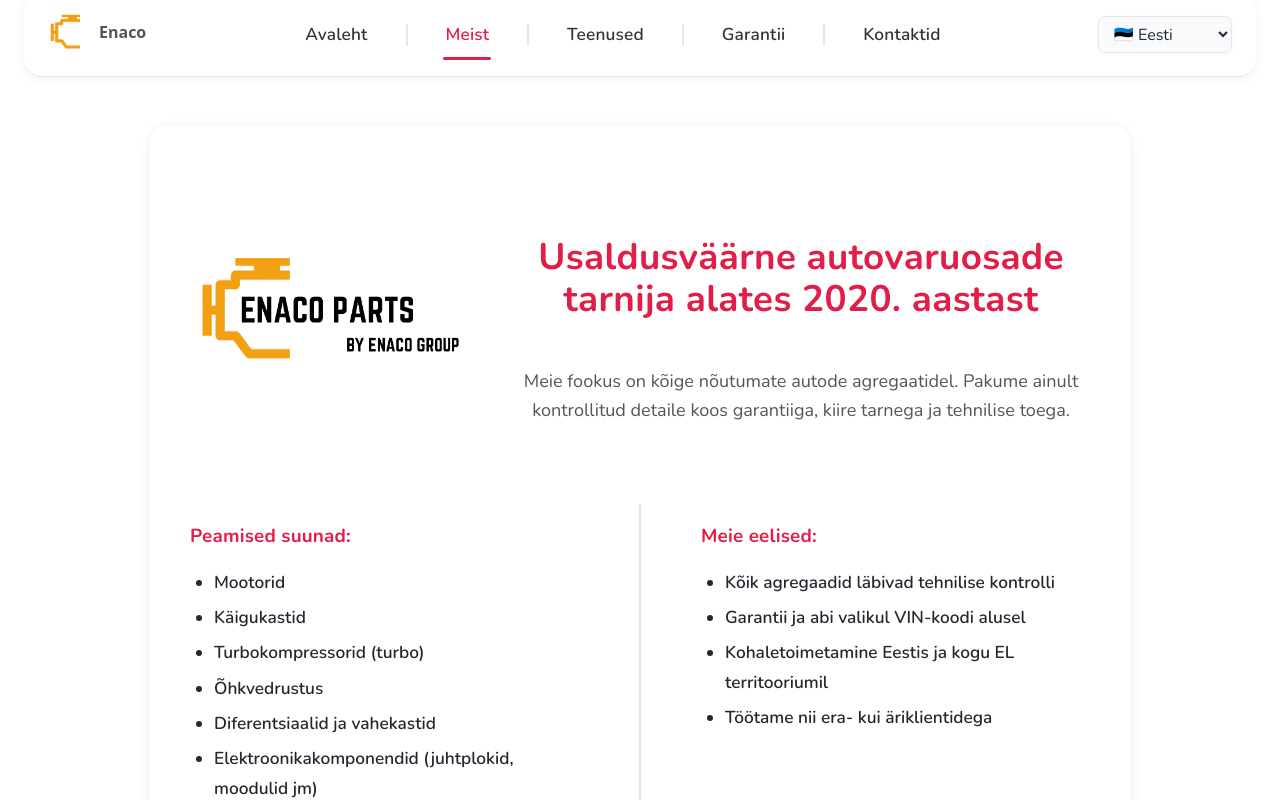
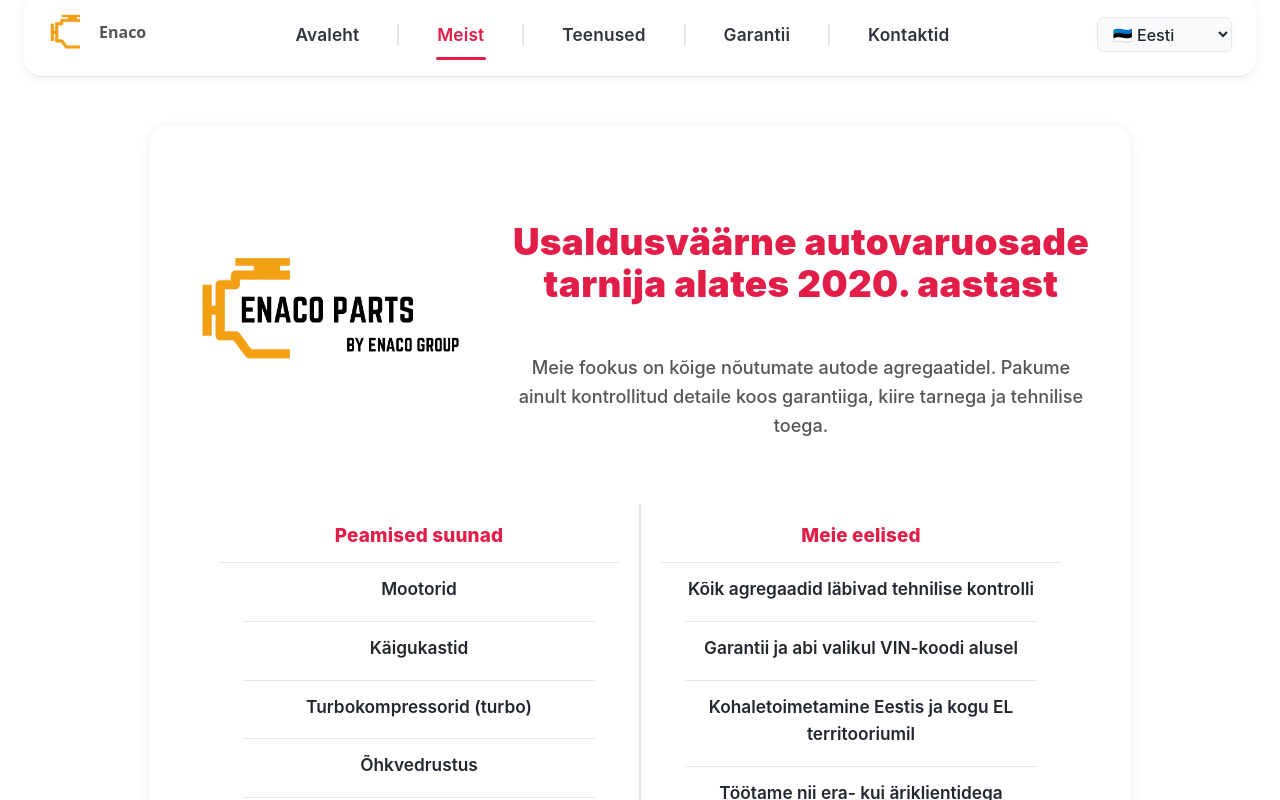
Before and after one commit to TigerTimofey/enaco-web, a React (Vite) app: page /meist in a window 1280 px wide. Shown: the top 800 px of the page. Built offline with nearby package versions, Linux system fonts and the light colour scheme.

Commit message:
Refactor HTML and CSS for improved structure and styling; update icon link, remove unused animations, and enhance About and Services components with better layout and translations.

```diff
--- a/index.html
+++ b/index.html
@@ -2,13 +2,9 @@
 <html lang="en">
   <head>
     <meta charset="UTF-8" />
-    <link rel="icon" type="image/svg+xml" href="/vite.svg" />
+    <link rel="icon" type="image/svg+xml" href="/logoOn.svg" />
     <meta name="viewport" content="width=device-width, initial-scale=1.0" />
     <title>Enaco</title>
- <link href="https://fonts.googleapis.com/css?family=Nunito:400,600,700&display=swap" rel="stylesheet">
-
-
-
   </head>
   <body>
     <div id="root"></div>
--- a/src/App.css
+++ b/src/App.css
@@ -18,21 +18,6 @@
   filter: drop-shadow(0 0 2em #61dafbaa);
 }
 
-@keyframes logo-spin {
-  from {
-    transform: rotate(0deg);
-  }
-  to {
-    transform: rotate(360deg);
-  }
-}
-
-@media (prefers-reduced-motion: no-preference) {
-  a:nth-of-type(2) .logo {
-    animation: logo-spin infinite 20s linear;
-  }
-}
-
 .card {
   padding: 2em;
 }
--- a/src/App.jsx
+++ b/src/App.jsx
@@ -19,7 +19,6 @@
 
 function AppContent({ lang, setLang }) {
   const location = useLocation();
-  // Parse product from query string for /teenused
   let selectedProductId = null;
   if (location.pathname === '/teenused') {
     const params = new URLSearchParams(location.search);
--- a/src/components/About/About-styles.js
+++ b/src/components/About/About-styles.js
@@ -20,7 +20,6 @@
 
 };
 
-// About styles (empty for now)
 export const aboutContainer = {
 
   maxWidth: 900,
@@ -94,7 +93,7 @@
   flexDirection: 'row',
   justifyContent: 'center',
   alignItems: 'flex-start',
-  gap: 48,
+  gap: 8,
   width: '100%',
   margin: '32px 0 18px 0',
   flexWrap: 'nowrap',
@@ -120,6 +119,8 @@
   alignSelf: 'stretch',
   margin: '0 12px',
   display: 'block',
+  listStyle: 'none',
+
 };
 
 export const aboutSectionTitle = {
@@ -128,7 +129,7 @@
   color: '#e11d48',
   marginTop: 18,
   marginBottom: 10,
-  textAlign: 'left',
+  textAlign: 'center',
   letterSpacing: '0.01em',
 };
 
@@ -138,13 +139,34 @@
   fontWeight: 500,
   marginBottom: 18,
   paddingLeft: 24,
-  textAlign: 'left',
-  lineHeight: 1.7,
+  textAlign: 'center',
+
+  listStyle: 'none',
+  listStylePosition: 'inside',
+  lineHeight: 1.6,
+  fontFamily: "'Nunito', 'Poppins', 'Inter', system-ui, sans-serif",
+  marginTop: 0,
+  marginLeft: 0,
+  paddingRight: 24,
+  paddingTop: 0,
+  paddingBottom: 0,
+  display: 'flex',
+  flexDirection: 'column',
 };
 
 export const aboutListItem = {
   marginBottom: 6,
   fontWeight: 600,
+};
+
+
+export const hr = {
+  border: 'none',
+  borderTop: '1px solid #e5e7eb',
+  margin: '12px 0',
+  width: '100%',
+  background: '#e5e7eb',
+  display: 'block'
 };
 
 export const aboutCta = {
--- a/src/components/About/About.jsx
+++ b/src/components/About/About.jsx
@@ -1,3 +1,4 @@
+import React from 'react'
 import { homeLabels } from '../translations/navbar-languages.js';
 import * as aboutStyles from './About-styles.js';
 import { useNavigate } from 'react-router-dom';
@@ -27,19 +28,28 @@
         <div style={aboutStyles.columnsRow} className="about-columns">
           <div style={aboutStyles.leftColumn}>
             <div style={aboutStyles.aboutSectionTitle} className="about-section-title">{t.directionsTitle}</div>
+            <hr style={aboutStyles.hr} />
             <ul style={aboutStyles.aboutList} className="about-list">
               {t.directions.map((item, i) => (
-                <li key={i} style={aboutStyles.aboutListItem}>{item}</li>
+                <React.Fragment key={i}>
+                  <li style={aboutStyles.aboutListItem}>{item}</li>
+                  {i < t.directions.length - 1 && <hr style={aboutStyles.hr} />}
+                </React.Fragment>
               ))}
             </ul>
           </div>
           <div style={aboutStyles.divider} className="about-divider" />
           <div style={aboutStyles.rightColumn}>
             <div style={aboutStyles.aboutSectionTitle} className="about-section-title">{t.advantagesTitle}</div>
+            <hr style={aboutStyles.hr} />
             <ul style={aboutStyles.aboutList} className="about-list">
               {t.advantages.map((item, i) => (
-                <li key={i} style={aboutStyles.aboutListItem}>{item}</li>
+                <React.Fragment key={i}>
+                  <li style={aboutStyles.aboutListItem}>{item}</li>
+                  {i < t.advantages.length - 1 && <hr style={aboutStyles.hr} />}
+                </React.Fragment>
               ))}
+
             </ul>
           </div>
         </div>
--- a/src/components/Home/Home-styles.js
+++ b/src/components/Home/Home-styles.js
@@ -353,7 +353,7 @@
 `;
 
 export const advantagesFlexWrapStyle = {
-  maxWidth: 800,
+  maxWidth: 860,
   margin: '0 auto',
   borderRadius: 18,
   background: '#fff',
--- a/src/components/Services/Services-styles.js
+++ b/src/components/Services/Services-styles.js
@@ -23,8 +23,8 @@
   display: 'flex',
   flexDirection: 'column',
   alignItems: 'center',
-  marginTop: 94,
   width: '100%',
+  marginTop: 24,
 };
 
 export const productSectionInnerStyle = {
@@ -57,8 +57,8 @@
 };
 
 export const productImgStyle = {
-  width: 300,
-  height: 300,
+  width: 400,
+  height: 400,
   objectFit: 'contain',
   borderRadius: 0,
   marginRight: 0,
@@ -73,9 +73,9 @@
   display: 'flex',
   flexDirection: 'column',
   alignItems: 'flex-start',
-  background: '#fff',
+  // background: '#fff',
   borderRadius: 22,
-  boxShadow: '0 2px 12px 0 rgba(60,60,60,0.09)',
+  // boxShadow: '0 2px 12px 0 rgba(60,60,60,0.09)',
   padding: '2.5rem 2.5rem',
   maxWidth: 700,
   marginLeft: 32,
@@ -88,7 +88,7 @@
 
 export const productTitleStyle = {
   fontWeight: 800,
-  fontSize: '1.45em',
+  fontSize: '1.65em',
   marginBottom: 10,
   color: '#e11d48',
   textTransform: 'uppercase',
@@ -97,20 +97,21 @@
 };
 
 export const productDescStyle = {
-  color: '#23272f',
+  // color: '#23272f',
+  color: '#888888',
   fontSize: '1.08em',
   marginBottom: 18,
   fontWeight: 500,
   lineHeight: 1.7,
   whiteSpace: 'pre-line',
   textAlign: 'center',
+
 };
 
 export const productBtnGroupStyle = {
   display: 'flex',
   justifyContent: 'center',
   width: '100%',
-  marginTop: 16,
 };
 
 export const productBtnStyle = {
@@ -123,6 +124,7 @@
   border: 'none',
   cursor: 'pointer',
   boxShadow: '0 1px 4px 0 rgba(60,60,60,0.09)',
+
 };
 
 export const productBtnAnimatedClass = "product-btn-animated";
@@ -199,7 +201,7 @@
   100% { opacity: 0; transform: translateX(120px);}
 }
 @media (max-width: 900px) {
-  .services-product-row {
+  .services-product-row {    margin-top: 94px !important;
     flex-direction: column !important;
     align-items: center !important;
     padding: 0 !important;
@@ -208,6 +210,7 @@
     box-sizing: border-box !important;
   }
   .services-product-img {
+
     width: 100% !important;
     height: 180px !important;
     margin: 0 0 18px 0 !important;
@@ -225,6 +228,9 @@
     justify-content: center !important;
     width: 100% !important;
     margin-top: 16px !important;
+  }
+  .services-product-section {
+    margin-top: 94px !important;
   }
 }
 @media (max-width: 600px) {
@@ -244,7 +250,7 @@
 `;
 
 export const formSectionStyle = {
-  margin: '48px auto',
+  // margin: '48px auto',
   width: '100%',
 };
 
@@ -254,7 +260,6 @@
   boxShadow: '0 2px 12px 0 rgba(60,60,60,0.09)',
   padding: '2.5rem 2.5rem',
   margin: '0 auto',
-
   display: 'flex',
   flexDirection: 'column',
   gap: 0,
@@ -337,7 +342,7 @@
   display: 'flex',
   justifyContent: 'center',
   width: '100%',
-  marginTop: 28,
+  marginTop: 58,
   marginBottom: 4,
 };
 
@@ -346,7 +351,7 @@
   color: '#fff',
   fontWeight: 700,
   fontSize: '1em',
-  marginTop: 46,
+  marginTop: 56,
   minWidth: 260,
   maxWidth: 450,
   width: '100%',
--- a/src/components/Services/Services.jsx
+++ b/src/components/Services/Services.jsx
@@ -243,7 +243,6 @@
             </div>
           </div>
           <div style={formRowStyle}>
-            {/* aasta left, skub right */}
             <div style={formColumnInputWrapperStyle}>
               {errors.aasta && (
                 <span style={formErrorTextStyle}>{errors.aasta}</span>
--- a/src/components/translations/navbar-languages.js
+++ b/src/components/translations/navbar-languages.js
@@ -131,7 +131,7 @@
       title: "Reliable Auto Parts Supplier Since 2020",
       intro: "Enaco Group OÜ is a company specializing in the sale of new, reconditioned, and used auto parts. We have been operating since 2020, supplying throughout Estonia and the European Union.",
       specialization: "Our focus is on the most in-demand automotive units. We offer only verified parts with warranty, fast delivery, and technical support.",
-      directionsTitle: "Main directions:",
+      directionsTitle: "Main directions",
       directions: [
         "Engines (motors)",
         "Gearboxes",
@@ -140,7 +140,7 @@
         "Differentials and transfer cases",
         "Electronic components (ECUs, modules, and others)"
       ],
-      advantagesTitle: "Our advantages:",
+      advantagesTitle: "Our advantages",
       advantages: [
         "All units undergo technical inspection",
         "Warranty and assistance with VIN selection",
@@ -235,7 +235,7 @@
       title: "Usaldusväärne autovaruosade tarnija alates 2020. aastast",
       intro: "Enaco Group OÜ on ettevõte, mis on spetsialiseerunud uute, taastatud ja kasutatud autovaruosade müügile. Oleme tegutsenud alates 2020. aastast, pakkudes tarnet üle Eesti ja Euroopa Liidu.",
       specialization: "Meie fookus on kõige nõutumate autode agregaatidel. Pakume ainult kontrollitud detaile koos garantiiga, kiire tarnega ja tehnilise toega.",
-      directionsTitle: "Peamised suunad:",
+      directionsTitle: "Peamised suunad",
       directions: [
         "Mootorid",
         "Käigukastid",
@@ -244,7 +244,7 @@
         "Diferentsiaalid ja vahekastid",
         "Elektroonikakomponendid (juhtplokid, moodulid jm)"
       ],
-      advantagesTitle: "Meie eelised:",
+      advantagesTitle: "Meie eelised",
       advantages: [
         "Kõik agregaadid läbivad tehnilise kontrolli",
         "Garantii ja abi valikul VIN-koodi alusel",
@@ -339,7 +339,7 @@
       title: "Надёжный поставщик автозапчастей с 2020 года",
       intro: "Enaco Group OÜ — это компания, специализирующаяся на продаже новых, восстановленных и бывших в употреблении автозапчастей. Мы работаем с 2020 года, обеспечивая поставки по всей Эстонии и странам Европейского Союза.",
       specialization: "Наша специализация — наиболее востребованные автомобильные агрегаты. Мы предлагаем только проверенные детали с гарантией, оперативной доставкой и технической поддержкой.",
-      directionsTitle: "Основные направления:",
+      directionsTitle: "Основные направления",
       directions: [
         "Двигатели (моторы)",
         "Коробки передач",
@@ -348,7 +348,7 @@
         "Дифференциалы и раздаточные коробки",
         "Электронные компоненты (ЭБУ, модули и другие)"
       ],
-      advantagesTitle: "Наши преимущества:",
+      advantagesTitle: "Наши преимущества",
       advantages: [
         "Все агрегаты проходят техническую проверку",
         "Предоставляется гарантия и помощь в подборе по VIN-коду",
```
Also changed, not shown: src/components/Home/Home.jsx (+4 -5 lines).
